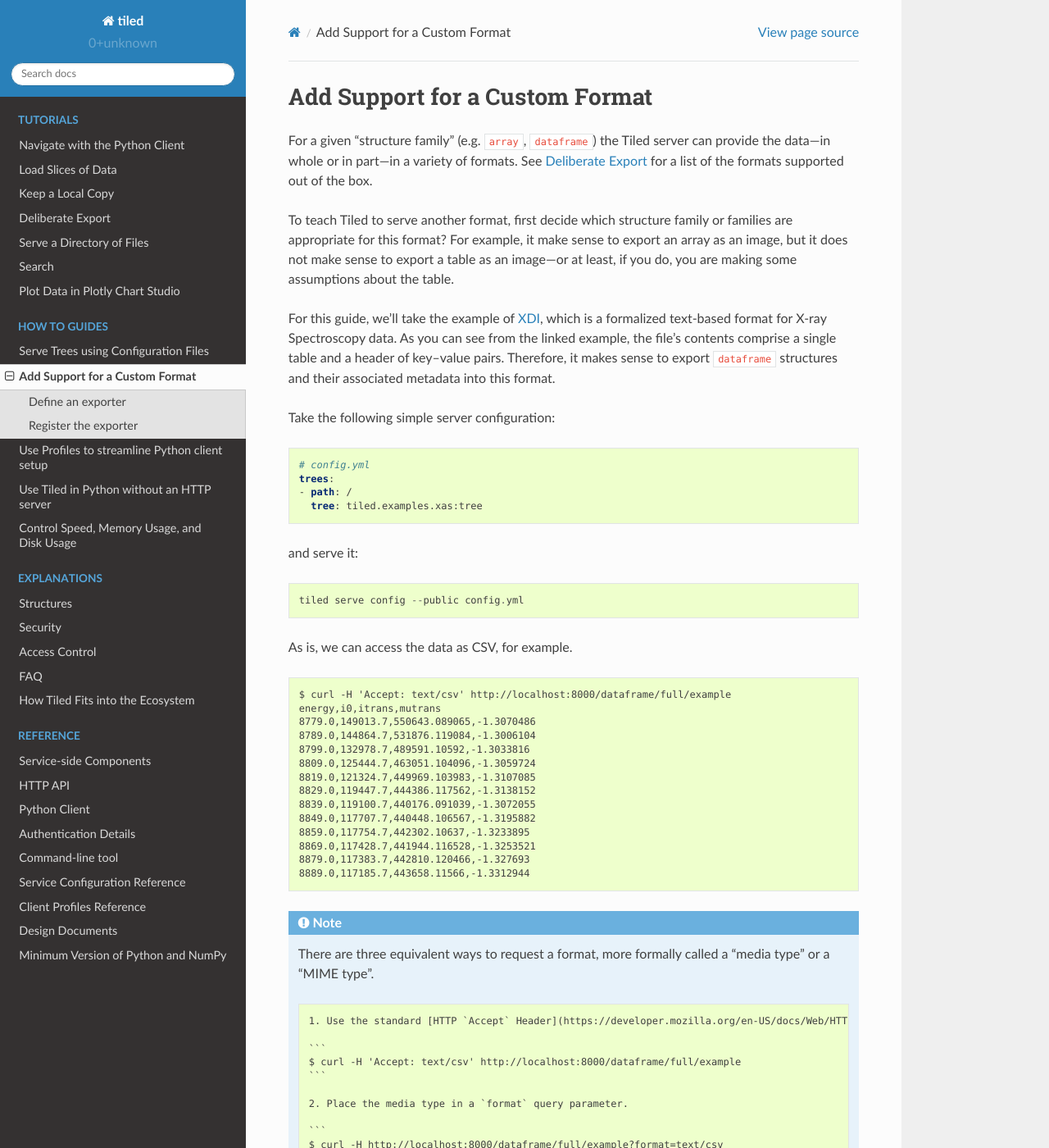
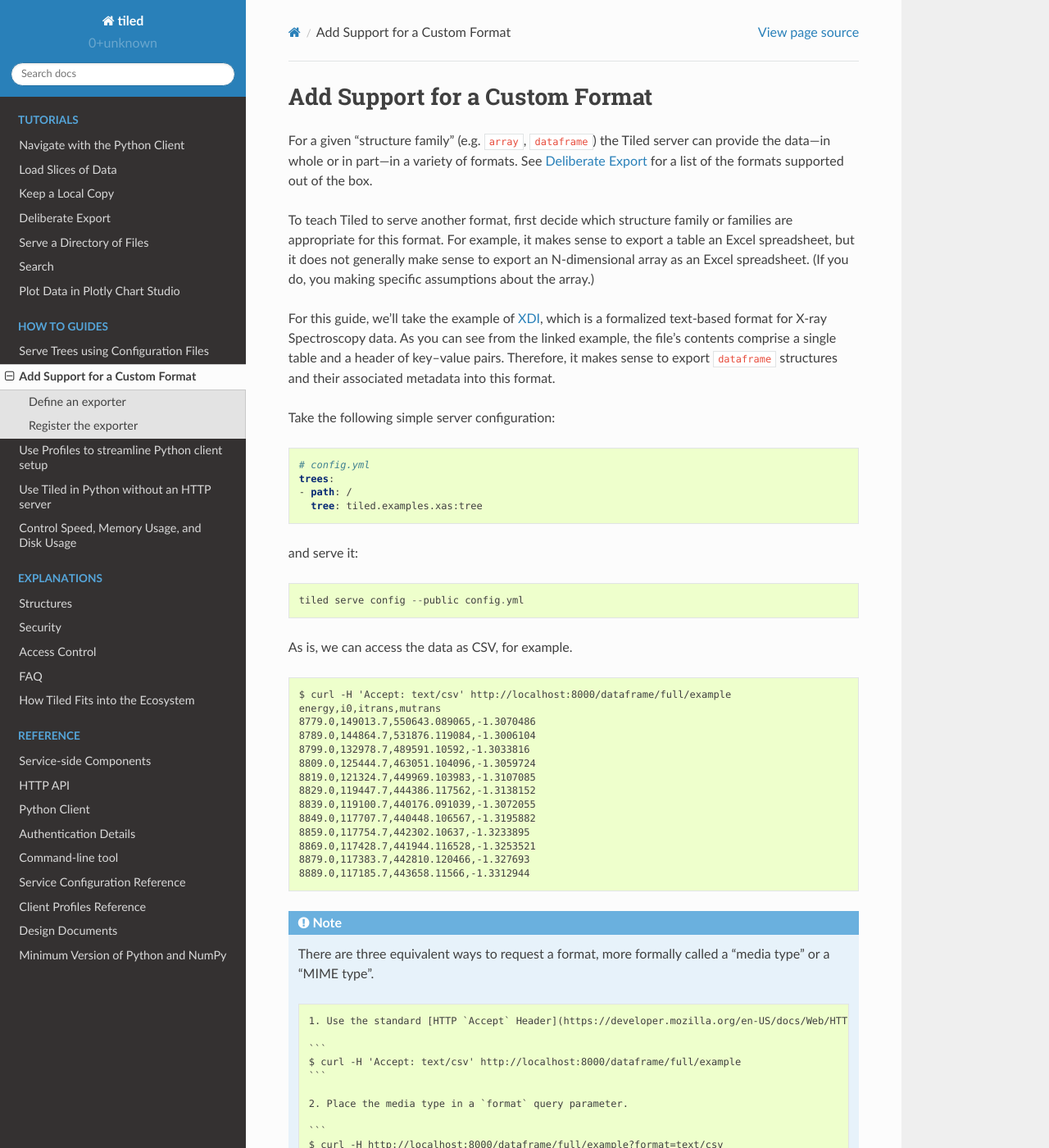
Before and after one commit to bluesky/tiled, a Sphinx documentation site: the page built from docs/source/how-to/custom-formats.md, in a window 1280 px wide and 1400 px high. Shown: the whole window at 82% size. Built offline with Sphinx 7.4.7 and the Read the Docs theme 2.0.0, drawn with Linux system fonts in a browser that asks for light colours; pages that are not in the unit, such as notebooks, are missing from menus; some of the changed text lies outside the part shown.

Commit message:
Refine text.

```diff
--- a/docs/source/how-to/custom-formats.md
+++ b/docs/source/how-to/custom-formats.md
@@ -6,9 +6,10 @@ See {doc}`../tutorials/export` for a list of the formats supported out of the
 box.
 
 To teach Tiled to serve another format, first decide which structure family or
-families are appropriate for this format? For example, it make sense to export
-an array as an image, but it does not make sense to export a table as an
-image---or at least, if you do, you are making some assumptions about the table.
+families are appropriate for this format. For example, it makes sense to export
+a table an Excel spreadsheet, but it does not generally make sense to export an
+N-dimensional array as an Excel spreadsheet. (If you do, you making specific
+assumptions about the array.)
 
 For this guide, we'll take the example of
 [XDI](https://github.com/XraySpectroscopy/XAS-Data-Interchange/blob/master/specification/spec.md#example-xdi-file),
```
Also changed, not shown: other parts of docs/source/how-to/custom-formats.md (+12 -10 lines).
